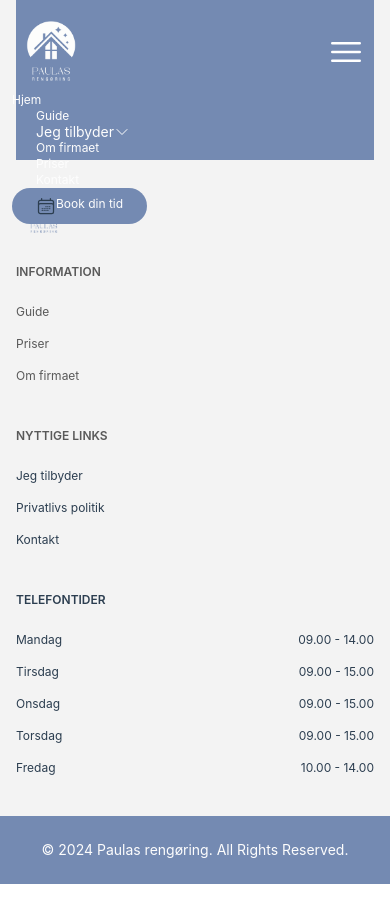
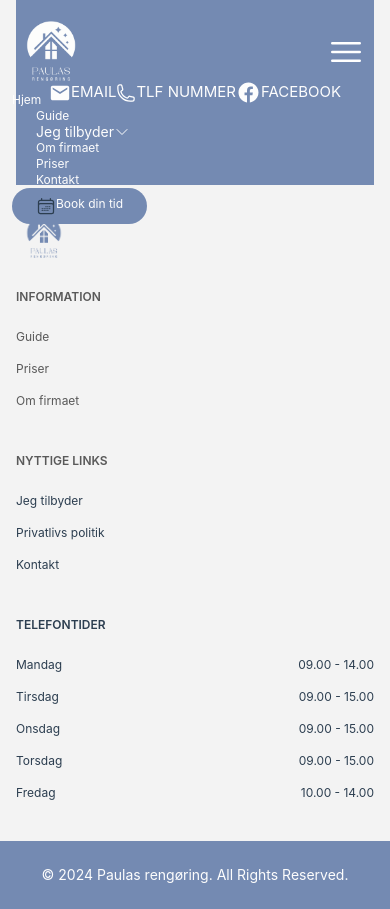
Before and after one commit to kris299b/PaulasReng-ring, a Vue app: page /guide in a window 390 px wide. Before the commit the page ends 884 px from the top, so only its background shows below. Built offline with nearby package versions, Linux system fonts and the light colour scheme.

Commit message:
footer additions and responsive design for sm screen

```diff
--- a/src/App.vue
+++ b/src/App.vue
@@ -63,7 +63,38 @@
 
 
 <footer class="bg-lightgray dark:lightgray">
-    <div class="mx-4 px-4 py-20 bg-darkblue dark:bg-darkblue md:flex md:items-center md:justify-between lg:py-10 lg:mx-20">
+    <div class="mx-4 px-4 py-20 bg-darkblue dark:bg-darkblue md:flex md:items-center md:justify-between lg:py-5 lg:mx-20">
+      <div class="flex col-1 md:col-3 lg:col-3 lg:space-x-20 justify-center">
+        <div class="flex items-center lg:items-center">
+          <svg xmlns="http://www.w3.org/2000/svg" width="22" height="22" viewBox="0 0 24 24" fill="#fdfdfd">
+            <path d="M20 4H4c-1.1 0-1.99.9-1.99 2L2 18c0 1.1.89 2 1.99 2H20c1.1 0 2-.9 2-2V6c0-1.1-.9-2-2-2zm0 4l-8 5-8-5V6l8 5 8-5v2z"/>
+            <path d="M0 0h24v24H0z" fill="none"/>
+          </svg>
+          <p class="lg:text-xs text-white dark:text-white lg:pl-2 lg:tracking-wider">
+            EMAIL
+          </p>
+        </div>
+        <div class="flex items-center">
+          <svg xmlns="http://www.w3.org/2000/svg" fill="none" viewBox="0 0 24 24" stroke-width="1.5" stroke="white" class="w-5 h-5">
+            <path stroke-linecap="round" stroke-linejoin="round" d="M2.25 6.75c0 8.284 6.716 15 15 15h2.25a2.25 2.25 0 0 0 2.25-2.25v-1.372c0-.516-.351-.966-.852-1.091l-4.423-1.106c-.44-.11-.902.055-1.173.417l-.97 1.293c-.282.376-.769.542-1.21.38a12.035 12.035 0 0 1-7.143-7.143c-.162-.441.004-.928.38-1.21l1.293-.97c.363-.271.527-.734.417-1.173L6.963 3.102a1.125 1.125 0 0 0-1.091-.852H4.5A2.25 2.25 0 0 0 2.25 4.5v2.25Z" />
+          </svg>
+          <p class="lg:text-xs text-white dark:text-white lg:pl-2 lg:tracking-wider">
+            TLF NUMMER
+          </p>
+        </div>
+        <div class="flex items-center">
+          <svg xmlns="http://www.w3.org/2000/svg" x="0px" y="0px" width="25" height="25" viewBox="0,0,256,256" style="fill:#000000;">
+            <g fill="#fdfdfd" fill-rule="nonzero" stroke="none" stroke-width="1" stroke-linecap="butt" stroke-linejoin="miter" stroke-miterlimit="10" stroke-dasharray="" stroke-dashoffset="0" font-family="none" font-weight="none" font-size="none" text-anchor="none" style="mix-blend-mode: normal">
+              <g transform="scale(8.53333,8.53333)">
+                <path d="M15,3c-6.627,0 -12,5.373 -12,12c0,6.016 4.432,10.984 10.206,11.852v-8.672h-2.969v-3.154h2.969v-2.099c0,-3.475 1.693,-5 4.581,-5c1.383,0 2.115,0.103 2.461,0.149v2.753h-1.97c-1.226,0 -1.654,1.163 -1.654,2.473v1.724h3.593l-0.487,3.154h-3.106v8.697c5.857,-0.794 10.376,-5.802 10.376,-11.877c0,-6.627 -5.373,-12 -12,-12z"></path>
+              </g>
+            </g>
+          </svg>
+          <p class="lg:text-xs text-white dark:text-white lg:pl-2 lg:tracking-wider">
+            FACEBOOK
+          </p>
+        </div>
+      </div>
     </div>
     <div class="mx-auto w-full max-w-screen-xl p-4 py-6 lg:py-8">
         <div class="md:flex md:justify-between">
@@ -151,7 +182,7 @@
       </div>
     </div>
     <div class="px-4 py-6 bg-darkblue dark:bg-darkblue md:flex md:items-center md:justify-between">
-        <span class="block text-sm text-center lg:text-center text-white dark:text-white"> © 2024 Paulas rengøring. All Rights Reserved.</span>
+        <span class="block text-sm text-center text-white dark:text-white"> © 2024 Paulas rengøring. All Rights Reserved.</span>
     </div>
 </footer>
 
@@ -177,7 +208,7 @@
   }
 
 #navbar.scrolled {
-    background-color: #bbcadd;
+    background-color: #a5b8ce;
   }
 
   /* The dropdown container */
--- a/src/views/HomeView.vue
+++ b/src/views/HomeView.vue
@@ -14,11 +14,12 @@
             <h2 class="text-white dark:text-white pb-3 px-5 py-1 text-3xl md:text-4xl lg:text-5xl lg:font-semibold">Jeg forstår vigtigheden af et rent miljø</h2>
         </div>
         <div class="flex flex-col space-y-4 px-24 text-sm pt-5 md:flex-row md:justify-center md:space-x-4 lg:flex-row lg:space-x-4 lg:space-y-0 lg:justify-center lg:text-md lg:pt-5">
-            <button class="flex bg-transparent dark:bg-transparent border-2 border-white lg:border-white py-2 px-4 hover:beige text-white dark:text-white font-semibold lg:py-2 lg:px-8 rounded-full">
-                <svg xmlns="http://www.w3.org/2000/svg" fill="none" viewBox="0 0 24 24" stroke-width="1.5" stroke="currentColor" class="w-6 h-6">
+            <button class="flex bg-transparent dark:bg-transparent border-2 border-white lg:border-white py-2 px-6 hover:beige text-white dark:text-white font-semibold lg:py-2 lg:px-8 rounded-full">
+                <svg xmlns="http://www.w3.org/2000/svg" fill="none" viewBox="0 0 24 24" stroke-width="1.5" stroke="currentColor" class="w-6 h-6 lg:w-6 lg:h-6">
                     <path stroke-linecap="round" stroke-linejoin="round" d="M2.25 6.75c0 8.284 6.716 15 15 15h2.25a2.25 2.25 0 0 0 2.25-2.25v-1.372c0-.516-.351-.966-.852-1.091l-4.423-1.106c-.44-.11-.902.055-1.173.417l-.97 1.293c-.282.376-.769.542-1.21.38a12.035 12.035 0 0 1-7.143-7.143c-.162-.441.004-.928.38-1.21l1.293-.97c.363-.271.527-.734.417-1.173L6.963 3.102a1.125 1.125 0 0 0-1.091-.852H4.5A2.25 2.25 0 0 0 2.25 4.5v2.25Z" />
                 </svg>
-                <p class="lg:pl-2">Lad os tage en udforpligtende snak</p>
+                <p class="hidden md:inline-block lg:inline-block lg:pl-2">Lad os tage en udforpligtende snak</p>
+                <p class="inline-block md:hidden pl-2 text-md lg:hidden lg:pl-2">Lad os snakke</p>
             </button>
         </div>
     </div>
--- a/tailwind.config.js
+++ b/tailwind.config.js
@@ -8,7 +8,7 @@ export default {
     extend: {},
     colors: {
       'lightblue': '#e1e9f5',
-      'blue': '#bbcadd',
+      'blue': '#a5b8ce',
       'darkblue': '#748ab2',
       'gray': '#7b7b7b',
       'darkgray': '#595959',
```
